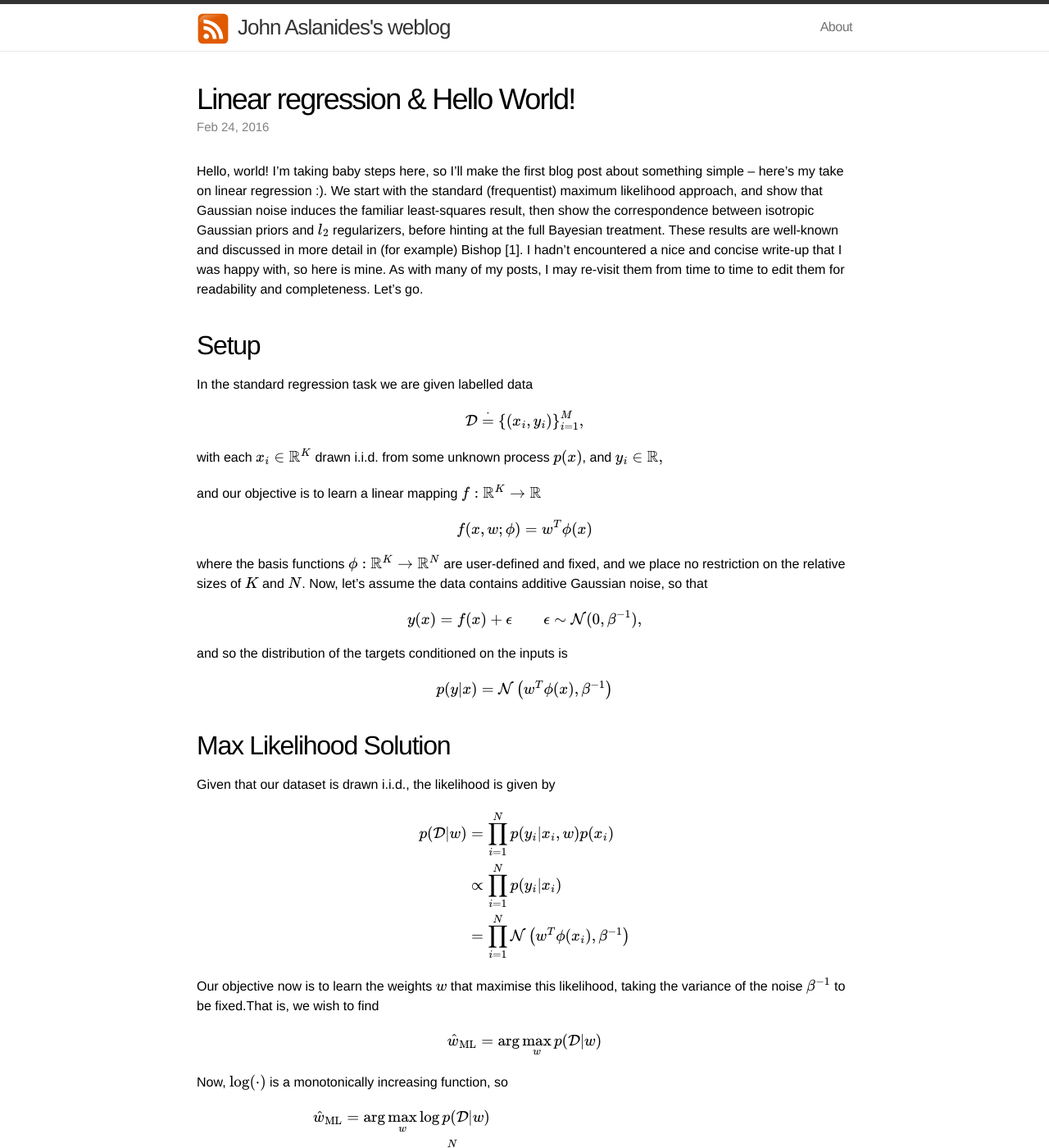
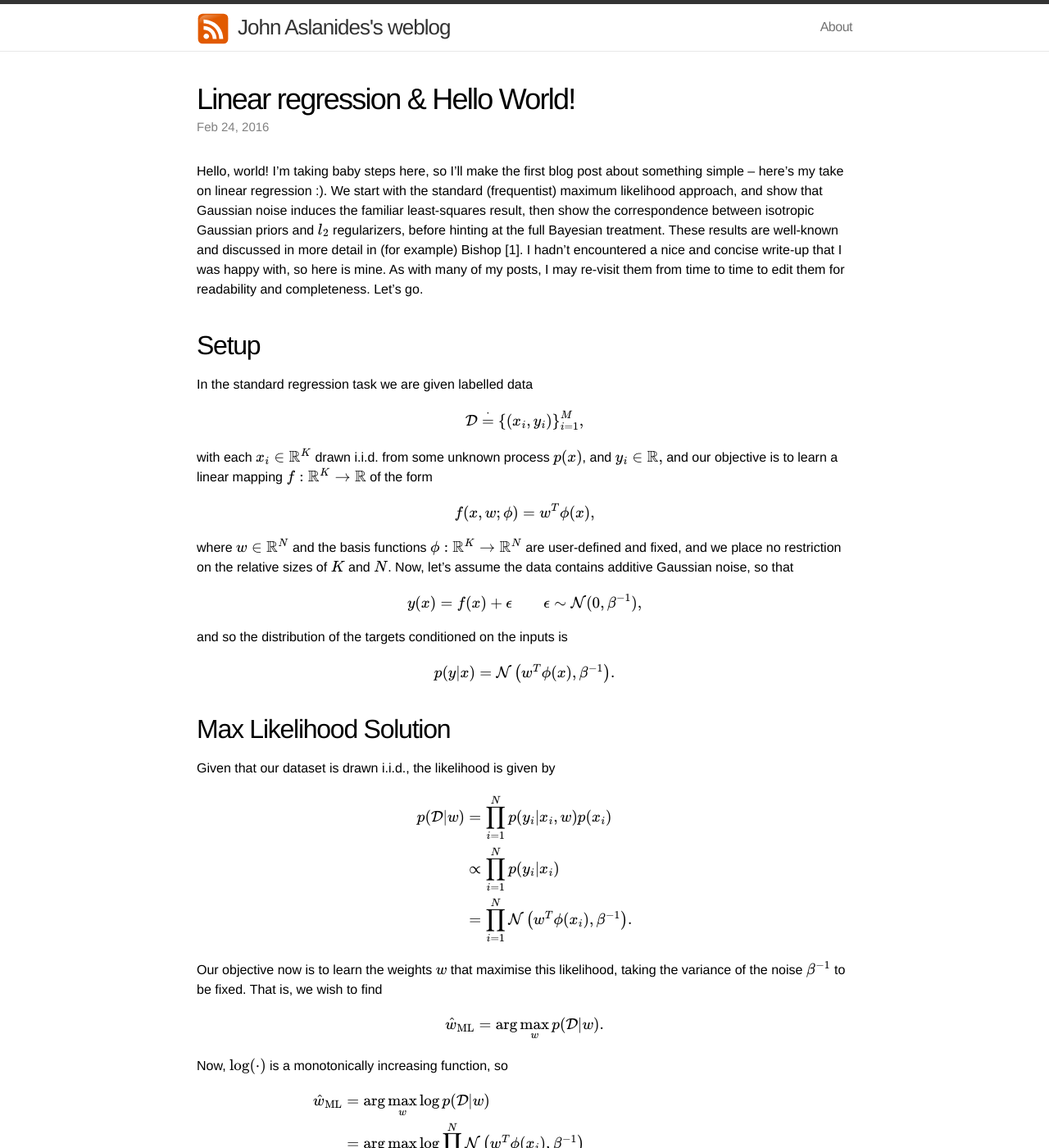
Before and after one commit to aslanides/aslanides.github.io, a Jekyll site: the page built from _posts/2016-02-24-linear-regression.md, in a window 1280 px wide and 1400 px high. Shown: the whole window at 82% size. Built offline with Jekyll 4.4.1, drawn with Linux system fonts in a browser that asks for light colours; formulas are drawn with MathJax 3.

Commit message:
Fix formatting

```diff
--- a/_posts/2016-02-24-linear-regression.md
+++ b/_posts/2016-02-24-linear-regression.md
@@ -14,13 +14,11 @@ In the standard regression task we are given labelled data
 
 $$\mathcal{D} \stackrel{\cdot}{=} \left\{\left(x_{i},y_{i}\right)\right\}_{i=1}^{M},$$
 
-with each $$ x_{i}\in\mathbb{R}^K$$ drawn i.i.d. from some unknown process $$ p(x)$$, and $$ y_i\in \mathbb{R},$$
+with each $$ x_{i}\in\mathbb{R}^K$$ drawn i.i.d. from some unknown process $$ p(x)$$, and $$ y_i\in \mathbb{R},$$ and our objective is to learn a linear mapping $$ f:\mathbb{R}^K\to\mathbb{R} $$ of the form
 
-and our objective is to learn a linear mapping $$ f:\mathbb{R}^K\to\mathbb{R} $$
+$$f(x,w;\phi)=w^T\phi(x),$$
 
-$$f(x,w;\phi)=w^T\phi(x)$$
-
-where the basis functions
+where $$w\in\mathbb{R}^N$$ and the basis functions
 $$\phi : \mathbb{R}^K \to \mathbb{R}^N$$
 are user-defined and fixed, and we place no restriction on the relative sizes of $$ K $$ and $$ N$$. Now, let's assume the data contains additive Gaussian noise, so that
 
@@ -28,7 +26,7 @@ $$y(x)=f(x)+\epsilon \qquad \epsilon\sim\mathcal{N}(0,\beta^{-1}),$$
 
 and so the distribution of the targets conditioned on the inputs is
 
-$$p(y|x) = \mathcal{N}\left(w^T\phi(x),\beta^{-1}\right)$$
+$$p(y|x) = \mathcal{N}\left(w^T\phi(x),\beta^{-1}\right).$$
 
 # Max Likelihood Solution
 
@@ -41,15 +39,15 @@ $$
 
 		&\propto \prod_{i=1}^{N}p(y_i|x_i)\\
 
-		&= \prod_{i=1}^{N}\mathcal{N}\left(w^T\phi(x_i),\beta^{-1}\right)\\
+		&= \prod_{i=1}^{N}\mathcal{N}\left(w^T\phi(x_i),\beta^{-1}\right).\\
 
 	\end{aligned}
 $$
 
-Our objective now is to learn the weights $$ w$$ that maximise this likelihood, taking the variance of the noise $$ \beta^{-1}$$ to be fixed.That is, we wish to find
+Our objective now is to learn the weights $$ w$$ that maximise this likelihood, taking the variance of the noise $$ \beta^{-1}$$ to be fixed. That is, we wish to find
 
 $$
-\hat{w}_{\text{ML}} = \arg\max_{w}p(\mathcal{D}|w)
+\hat{w}_{\text{ML}} = \arg\max_{w}p(\mathcal{D}|w).
 $$
 
 Now, $$ \log(\cdot) $$ is a monotonically increasing function, so
```
